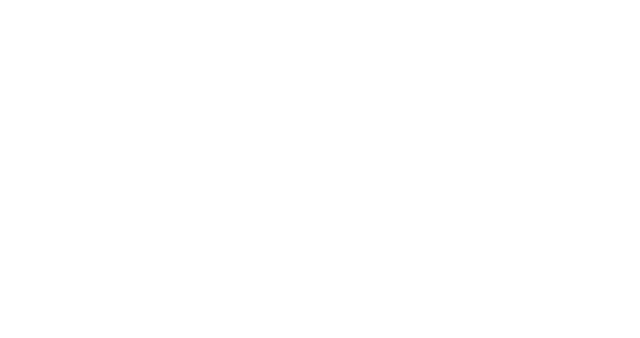
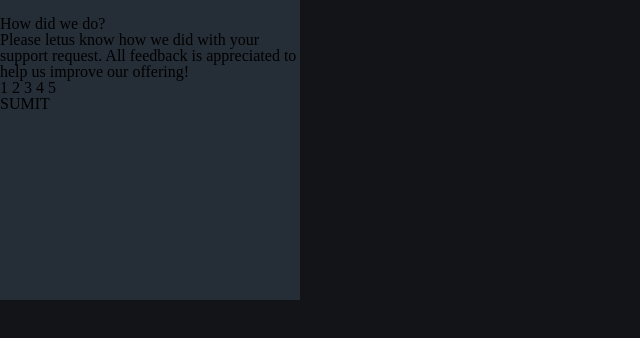
Before and after one commit to pedroaaugusto/interactive-rating-component, a plain HTML site: page index.html in a window 1280 px wide. Shown: the whole page, without its empty margins (0-640 px from the left). Drawn offline with Linux system fonts and the light colour scheme.

Commit message:
Alterações no corpo do HTML, começo do CSS e adição do reset css

```diff
--- /dev/null
+++ b/css/reset.css
@@ -0,0 +1,48 @@
+/* http://meyerweb.com/eric/tools/css/reset/
+   v2.0 | 20110126
+   License: none (public domain)
+*/
+
+html, body, div, span, applet, object, iframe,
+h1, h2, h3, h4, h5, h6, p, blockquote, pre,
+a, abbr, acronym, address, big, cite, code,
+del, dfn, em, img, ins, kbd, q, s, samp,
+small, strike, strong, sub, sup, tt, var,
+b, u, i, center,
+dl, dt, dd, ol, ul, li,
+fieldset, form, label, legend,
+table, caption, tbody, tfoot, thead, tr, th, td,
+article, aside, canvas, details, embed,
+figure, figcaption, footer, header, hgroup,
+menu, nav, output, ruby, section, summary,
+time, mark, audio, video {
+	margin: 0;
+	padding: 0;
+	border: 0;
+	font-size: 100%;
+	font: inherit;
+	vertical-align: baseline;
+}
+/* HTML5 display-role reset for older browsers */
+article, aside, details, figcaption, figure,
+footer, header, hgroup, menu, nav, section {
+	display: block;
+}
+body {
+	line-height: 1;
+}
+ol, ul {
+	list-style: none;
+}
+blockquote, q {
+	quotes: none;
+}
+blockquote:before, blockquote:after,
+q:before, q:after {
+	content: '';
+	content: none;
+}
+table {
+	border-collapse: collapse;
+	border-spacing: 0;
+}
--- /dev/null
+++ b/css/style.css
@@ -0,0 +1,13 @@
+
+
+body{
+
+    background-color: hsl(216, 12%, 8%);
+}
+
+.box{
+    width: 300px;
+    height: 300px;
+
+    background-color: hsl(213, 19%, 18%);
+}
--- a/index.html
+++ b/index.html
@@ -4,9 +4,38 @@
     <meta charset="UTF-8">
     <meta http-equiv="X-UA-Compatible" content="IE=edge">
     <meta name="viewport" content="width=device-width, initial-scale=1.0">
+    <link rel="stylesheet" href="css/reset.css">
+    <link rel="stylesheet" href="css/style.css">
     <title>Interactive Rating Component</title>
 </head>
 <body>
 
+    <div class="box">
+        <figure>
+            <img id="star" href="">
+        </figure>
+
+        <article>
+            <h1>How did we do?</h1>
+            <p>Please letus know how we did with your support request. All feedback is appreciated to help us improve our offering!</p>
+        </article>
+
+        <section>
+
+            <div>
+                <a>1</a>
+                <a>2</a>
+                <a>3</a>
+                <a>4</a>
+                <a>5</a>
+            </div>
+
+            <div>
+                <a>SUMIT</a>
+            </div>
+
+        </section>
+    </div>
+
 </body>
 </html>
```
